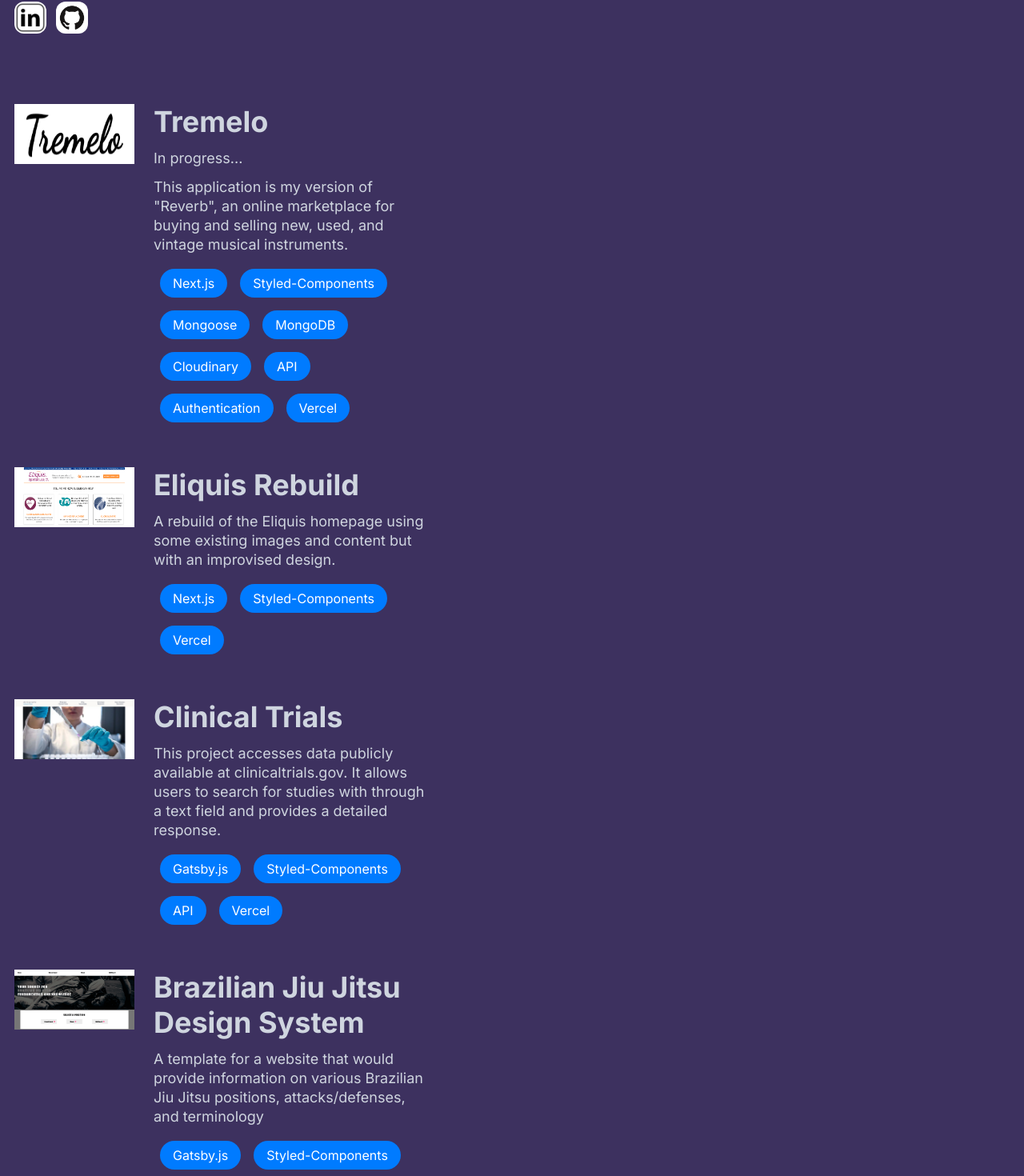
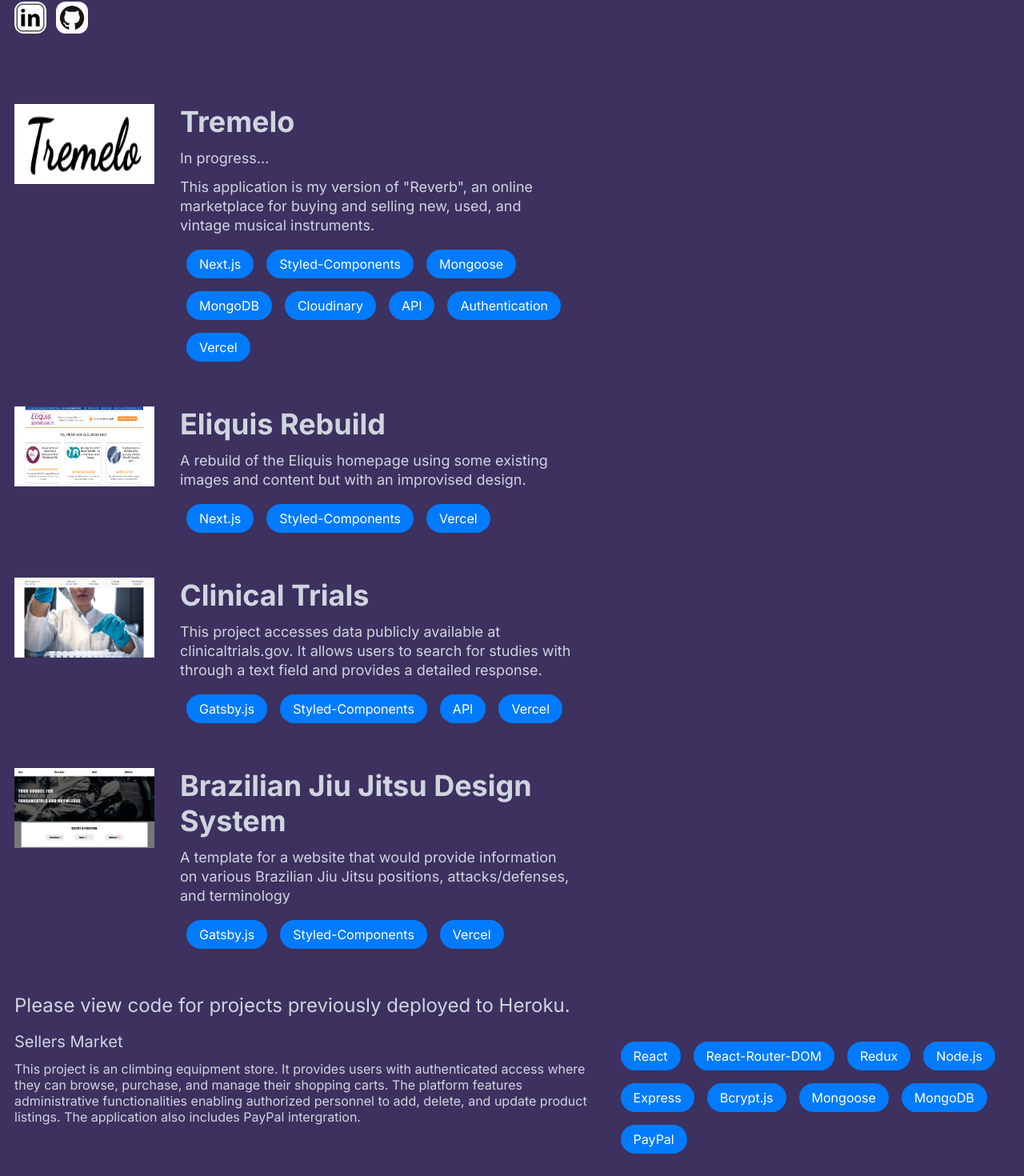
Before and after one commit to michaelpaulcuccia/profile-resume, a Next.js app in the folder my-app/: page /code in a window 1280 px wide. Shown: the part 292-1762 px from the top of the page at 80% size. Built offline with nearby package versions, Linux system fonts and the light colour scheme.

Commit message:
updates tremelo link, updates text, updates some styles on code page

```diff
--- a/my-app/src/app/code/page.js
+++ b/my-app/src/app/code/page.js
@@ -1,21 +1,34 @@
 "use client";
-import React from 'react';
-import styled from 'styled-components';
-import PageWrapper from '../../../components/PageWrapper';
-import Image from 'next/image';
-import CustomLink from '../../../components/CustomLink';
-import { TextContainer, Title, Paragraph, PillContainer, Headline } from '../../../components/CustomText';
-import { mobileBreakpoint } from '../../../constants/breakpoint';
-import Pill from '../../../components/Pill';
-import { eliquisTech, clinicalTrialsTech, bjjTech, sellersmarketTech, bjjtrackerTech, tremoloTech } from '../../../constants/technologies';
-import Eliquis from '../../../public/assets/eliquis.png';
-import ClinicalTrials from '../../../public/assets/clinical-trials.png';
-import BJJ from '../../../public/assets/BJJ.png';
-import Tremelo from '../../../public/assets/Tremelo.png';
+import React from "react";
+import styled from "styled-components";
+import PageWrapper from "../../../components/PageWrapper";
+import Image from "next/image";
+import CustomLink from "../../../components/CustomLink";
+import {
+  TextContainer,
+  Title,
+  Paragraph,
+  PillContainer,
+  Headline,
+} from "../../../components/CustomText";
+import { mobileBreakpoint } from "../../../constants/breakpoint";
+import Pill from "../../../components/Pill";
+import {
+  eliquisTech,
+  clinicalTrialsTech,
+  bjjTech,
+  sellersmarketTech,
+  bjjtrackerTech,
+  tremoloTech,
+} from "../../../constants/technologies";
+import Eliquis from "../../../public/assets/eliquis.png";
+import ClinicalTrials from "../../../public/assets/clinical-trials.png";
+import BJJ from "../../../public/assets/BJJ.png";
+import Tremelo from "../../../public/assets/Tremelo.png";
 
 const Box = styled.div`
   display: flex;
-  max-width: 60%;
+  max-width: 80%;
   margin-bottom: 40px;
 
   @media (max-width: ${mobileBreakpoint}) {
@@ -24,7 +37,7 @@
   }
 
   .image-container {
-    margin-right: 24px;
+    margin-right: 32px;
 
     @media (max-width: ${mobileBreakpoint}) {
       margin: 0 auto 18px;
@@ -69,113 +82,107 @@
       <PageWrapper>
         <TextContainer>
           <Box>
-            <div className='image-container'>
-              <Image
-                src={Tremelo}
-                width={150}
-                height={75}
-                alt="..."
-              />
+            <div className="image-container">
+              <Image src={Tremelo} width={175} height={100} alt="..." />
             </div>
             <div>
-              <CustomLink href='/' target="_blank">
+              <CustomLink
+                href="https://next-system-ivory.vercel.app/"
+                target="_blank"
+              >
                 <Title>Tremelo</Title>
               </CustomLink>
-            <div style={{ marginBottom: '12px'}}></div>
+              <div style={{ marginBottom: "12px" }}></div>
+              <Paragraph>In progress...</Paragraph>
               <Paragraph>
-                  In progress...
+                This application is my version of "Reverb", an online
+                marketplace for buying and selling new, used, and vintage
+                musical instruments.
               </Paragraph>
-                <Paragraph>
-                  This application is my version of "Reverb", an online marketplace for buying and selling new, used, and vintage musical instruments.
-                </Paragraph>
-                <div style={{ marginBottom: '18px'}}></div>
+              <div style={{ marginBottom: "18px" }}></div>
               <StyledPillContainer>
-                    {
-                      tremoloTech.map((item, i) => (
+                {tremoloTech.map((item, i) => (
                   <Pill key={i}>{item}</Pill>
-                      ))
-                    }
+                ))}
               </StyledPillContainer>
             </div>
           </Box>
           <Box>
-            <div className='image-container'>
-              <Image
-                src={Eliquis}
-                width={150}
-                height={75}
-                alt="Eliquis"
-              />
+            <div className="image-container">
+              <Image src={Eliquis} width={175} height={100} alt="Eliquis" />
             </div>
             <div>
-              <CustomLink href='https://eliquis-rebuild.vercel.app/' target="_blank">
+              <CustomLink
+                href="https://eliquis-rebuild.vercel.app/"
+                target="_blank"
+              >
                 <Title>Eliquis Rebuild</Title>
               </CustomLink>
-            <div style={{ marginBottom: '12px'}}></div>
+              <div style={{ marginBottom: "12px" }}></div>
               <Paragraph>
-                  A rebuild of the Eliquis homepage using some existing images and content but with an improvised design.
+                A rebuild of the Eliquis homepage using some existing images and
+                content but with an improvised design.
               </Paragraph>
-                <div style={{ marginBottom: '18px'}}></div>
+              <div style={{ marginBottom: "18px" }}></div>
               <StyledPillContainer>
-                    {
-                      eliquisTech.map((item, i) => (
+                {eliquisTech.map((item, i) => (
                   <Pill key={i}>{item}</Pill>
-                      ))
-                    }
+                ))}
               </StyledPillContainer>
             </div>
           </Box>
           <Box>
-            <div className='image-container'>
+            <div className="image-container">
               <Image
                 src={ClinicalTrials}
-                width={150}
-                height={75}
+                width={175}
+                height={100}
                 alt="Clinical Trials"
               />
             </div>
             <div>
-                <CustomLink href='https://clinicaltrialsgatsby.vercel.app/' target="_blank">
+              <CustomLink
+                href="https://clinicaltrialsgatsby.vercel.app/"
+                target="_blank"
+              >
                 <Title>Clinical Trials</Title>
               </CustomLink>
-                <div style={{ marginBottom: '12px'}}></div>
+              <div style={{ marginBottom: "12px" }}></div>
               <Paragraph>
-                  This project accesses data publicly available at clinicaltrials.gov. It allows users to search for studies with through a text field and provides a detailed response.
+                This project accesses data publicly available at
+                clinicaltrials.gov. It allows users to search for studies with
+                through a text field and provides a detailed response.
               </Paragraph>
-                <div style={{ marginBottom: '18px'}}></div>
+              <div style={{ marginBottom: "18px" }}></div>
               <StyledPillContainer>
-                    {
-                      clinicalTrialsTech.map((item, i) => (
+                {clinicalTrialsTech.map((item, i) => (
                   <Pill key={i}>{item}</Pill>
-                      ))
-                    }
+                ))}
               </StyledPillContainer>
             </div>
           </Box>
           <Box>
-            <div className='image-container'>
-              <Image
-                src={BJJ}
-                width={150}
-                height={75}
-                alt="BJJ"
-                />
+            <div className="image-container">
+              <Image src={BJJ} width={175} height={100} alt="BJJ" />
             </div>
             <div>
-                <CustomLink href='https://bjjd-esign-system-9shxpknrh-michaelpaulcuccia.vercel.app/' target="_blank">
+              <CustomLink
+                href="https://bjjd-esign-system-9shxpknrh-michaelpaulcuccia.vercel.app/"
+                target="_blank"
+              >
                 <Title>Brazilian Jiu Jitsu Design System</Title>
               </CustomLink>
-                <div style={{ marginBottom: '12px'}}></div>
+              <div style={{ marginBottom: "12px" }}></div>
               <Paragraph>
-                  A template for a website that would provide information on various Brazilian Jiu Jitsu positions, attacks/defenses, and terminology
+                A template for a website that would provide information on
+                various Brazilian Jiu Jitsu positions, attacks/defenses, and
+                terminology
               </Paragraph>
-                <div style={{ marginBottom: '18px'}}></div>
+              <div style={{ marginBottom: "18px" }}></div>
               <StyledPillContainer>
-                  {
-                    bjjTech.map((item, i) => (
+                {bjjTech.map((item, i) => (
                   <Pill key={i}>{item}</Pill>
-                    ))
-                  }
+                ))}
               </StyledPillContainer>
             </div>
           </Box>
@@ -183,52 +190,60 @@
         <Headline>
           Please view code for projects previously deployed to Heroku.
         </Headline>
-        <div style={{ marginBottom: '18px'}}></div>
+        <div style={{ marginBottom: "18px" }}></div>
         <HerokuBox>
-          <div className='text-side'>
+          <div className="text-side">
             <CustomLink
-              href='https://github.com/michaelpaulcuccia/sellersmarket/'
-              target='_blank'
+              href="https://github.com/michaelpaulcuccia/sellersmarket/"
+              target="_blank"
             >
-              <p style={{ fontSize: '20px'}}>Sellers Market</p>
+              <p style={{ fontSize: "20px" }}>Sellers Market</p>
             </CustomLink>
-            <div style={{ marginBottom: '12px'}}></div>
+            <div style={{ marginBottom: "12px" }}></div>
             <p>
-                This project is an climbing equipment store. It provides users with authenticated access where they can browse, purchase, and manage their shopping carts. The platform features administrative functionalities enabling authorized personnel to add, delete, and update product listings. The application also includes PayPal intergration.
+              This project is an climbing equipment store. It provides users
+              with authenticated access where they can browse, purchase, and
+              manage their shopping carts. The platform features administrative
+              functionalities enabling authorized personnel to add, delete, and
+              update product listings. The application also includes PayPal
+              intergration.
             </p>
           </div>
           <HerokuPillContainer>
-              <div style={{ marginBottom: '12px'}}></div>
-                {
-                  sellersmarketTech.map((item, i) => (
+            <div style={{ marginBottom: "12px" }}></div>
+            {sellersmarketTech.map((item, i) => (
               <Pill key={i}>{item}</Pill>
-                  ))
-                }
+            ))}
           </HerokuPillContainer>
         </HerokuBox>
         <HerokuBox>
-          <div className='text-side'>
+          <div className="text-side">
             <CustomLink
-              href='https://github.com/michaelpaulcuccia/attendanceTrackerApp/'
-              target='_blank'
+              href="https://github.com/michaelpaulcuccia/attendanceTrackerApp/"
+              target="_blank"
             >
-            <p style={{ fontSize: '20px'}}>BJJ Attendance Tracker</p>
+              <p style={{ fontSize: "20px" }}>BJJ Attendance Tracker</p>
             </CustomLink>
-            <div style={{ marginBottom: '12px'}}></div>
+            <div style={{ marginBottom: "12px" }}></div>
             <p>
-              In this application, students simply choose their name on a dropdown menu and a function will capture the current time during check-in and compare to the class schedule, selecting a class that occurs that day within 15 minutes before or 20 minutes after that class's designated start time. Function will update students overall attendance, as well as attendance type based on a specific type of class. Has admin tables for CRUD (create, read, update, delete) operations in class and student data collections.
+              In this application, students simply choose their name on a
+              dropdown menu and a function will capture the current time during
+              check-in and compare to the class schedule, selecting a class that
+              occurs that day within 15 minutes before or 20 minutes after that
+              class's designated start time. Function will update students
+              overall attendance, as well as attendance type based on a specific
+              type of class. There is also admin access to create, read, update,
+              and delete data in both the class and student collections.
             </p>
           </div>
           <HerokuPillContainer>
-            <div style={{ marginBottom: '12px'}}></div>
-              {
-                bjjtrackerTech.map((item, i) => (
+            <div style={{ marginBottom: "12px" }}></div>
+            {bjjtrackerTech.map((item, i) => (
               <Pill key={i}>{item}</Pill>
-                ))
-              }
+            ))}
           </HerokuPillContainer>
         </HerokuBox>
       </PageWrapper>
     </>
-  )
+  );
 }
```
Also changed, not shown: my-app/src/app/play/page.js (+27 -15 lines). Lines whose indentation alone changed are shown as unchanged.
